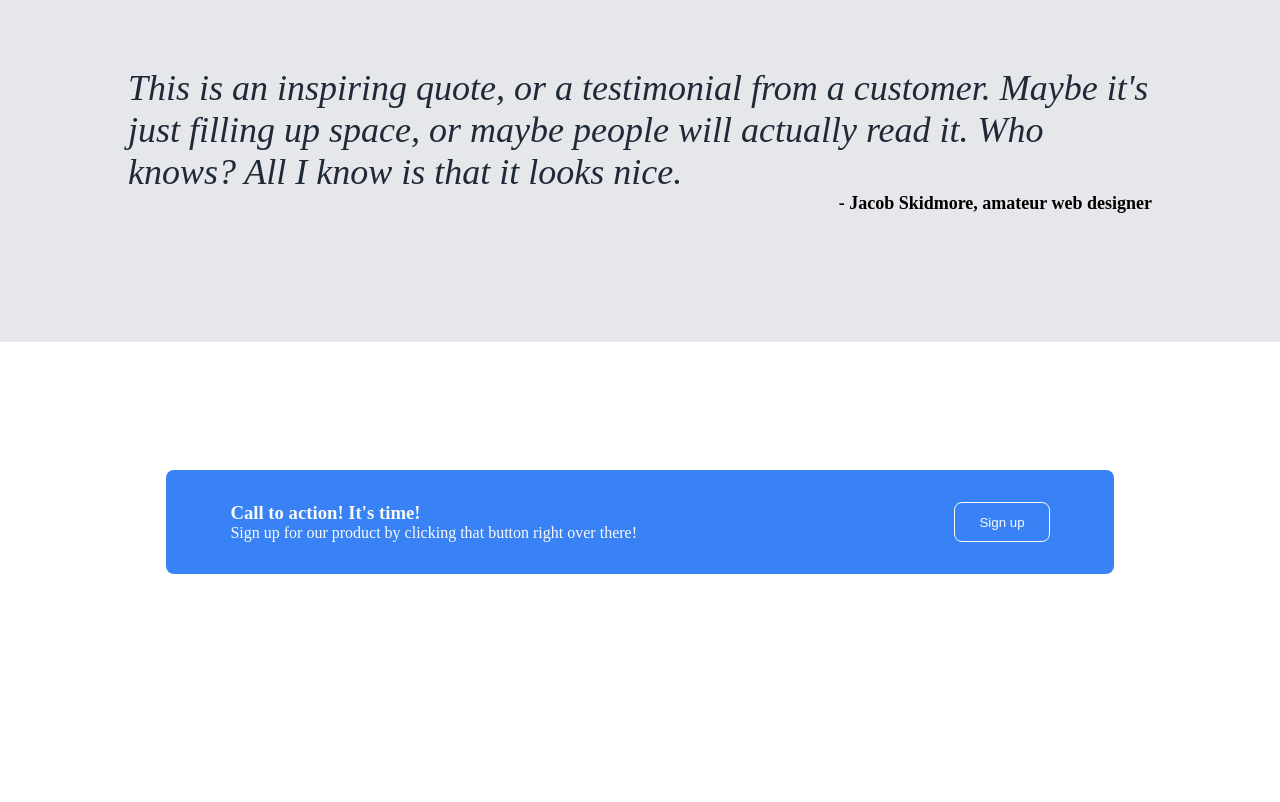
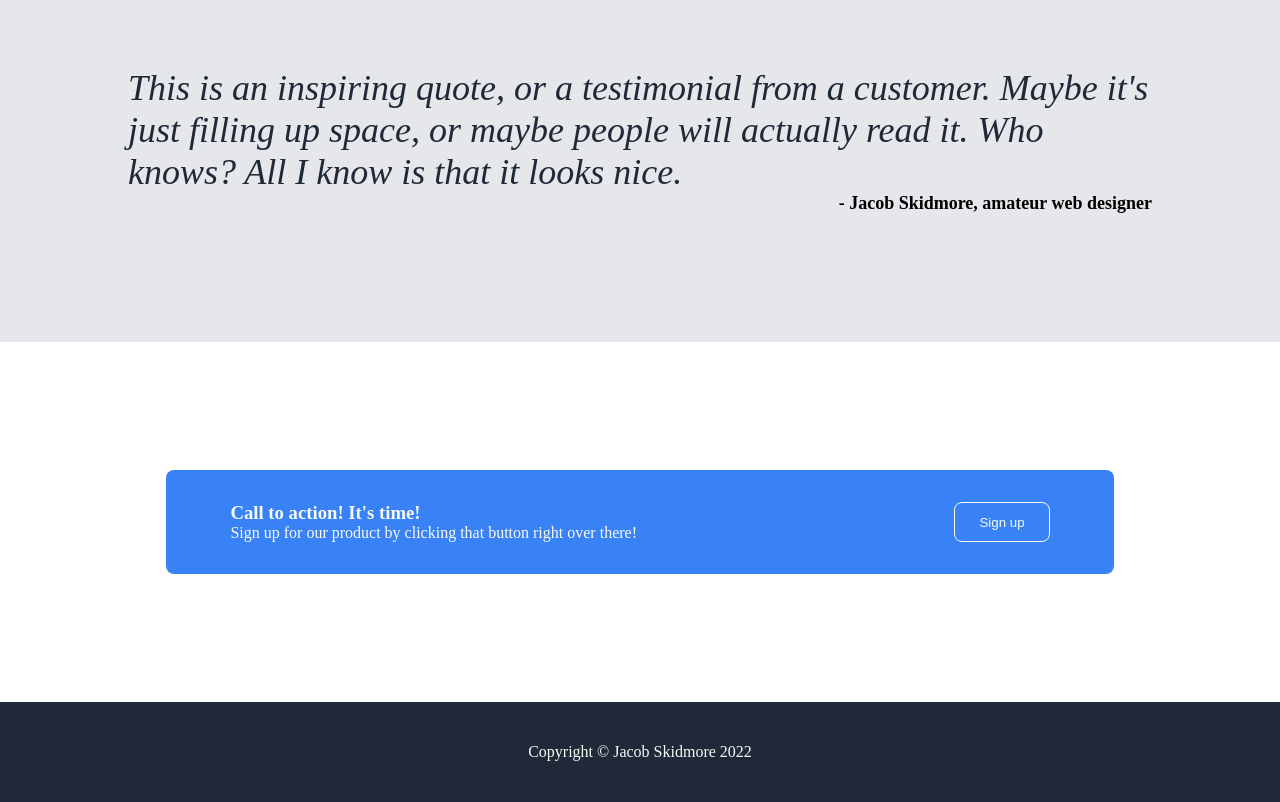
Before and after one commit to JacobTSkidmore/landing-page, a plain HTML site: page index.html in a window 1280 px wide. Shown: the part 700-1502 px from the top of the page. Before the commit the page ends 1402 px from the top, so only its background shows below. Drawn offline with Linux system fonts and the light colour scheme.

Commit message:
Finished footer and page

```diff
--- a/index.html
+++ b/index.html
@@ -85,8 +85,11 @@
                 <p>Sign up for our product by clicking that button right over there!</p>
             </div>
             <button>Sign up</button>
+        </div>
+    </div>
 
-        </div>
+    <div class="footer">
+        <p>Copyright &#169; Jacob Skidmore 2022</p>
     </div>
 </body>
 </html>
--- a/style.css
+++ b/style.css
@@ -176,3 +176,13 @@ a {
 .action-text {
     color: #f9faf8;
 }
+
+/* Footer section */
+.footer {
+    display: flex;
+    align-items: center;
+    justify-content: center;
+    background-color: #1f2937;
+    color: #f9faf8;
+    height: 100px;
+}
```
